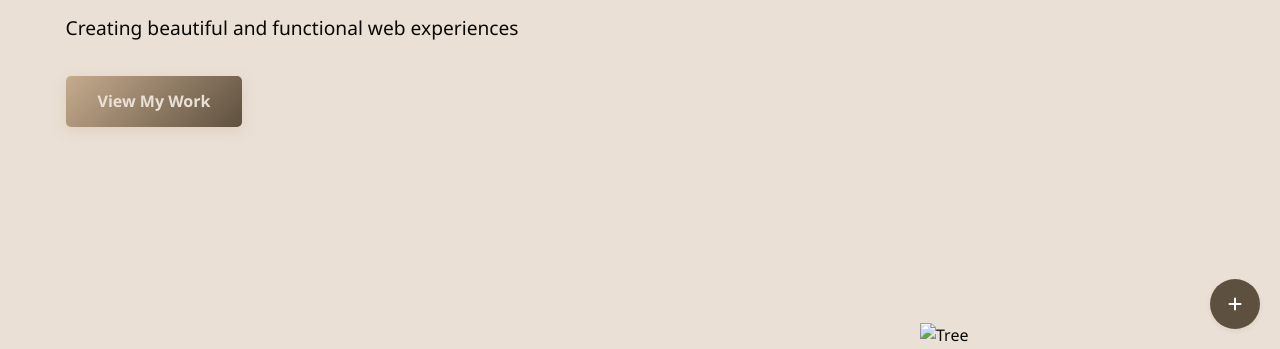
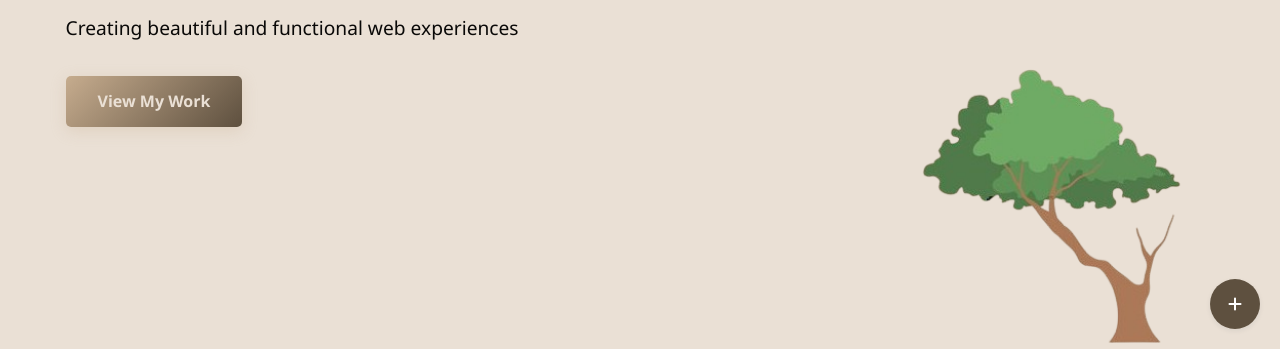
Before and after one commit to GodOfUndead/portfolio.github.io, a plain HTML site: page index.html in a window 1280 px wide. Shown: the part 451-800 px from the top of the page. Drawn offline with Linux system fonts and the light colour scheme.

Commit message:
Update index.html

```diff
--- a/index.html
+++ b/index.html
@@ -633,7 +633,7 @@
                 <a href="#projects" class="btn">View My Work</a>
             </div>
             <div class="tree-bg">
-                <img src="PATH_TO_YOUR_IMAGE/tree.png" alt="Tree" class="tree-img" />
+                <img src="Screenshot_2025-04-28_183402-removebg-preview.png" alt="Tree" class="tree-img" />
                 <!-- Leaves will be added by JS -->
             </div>
         </div>
```
